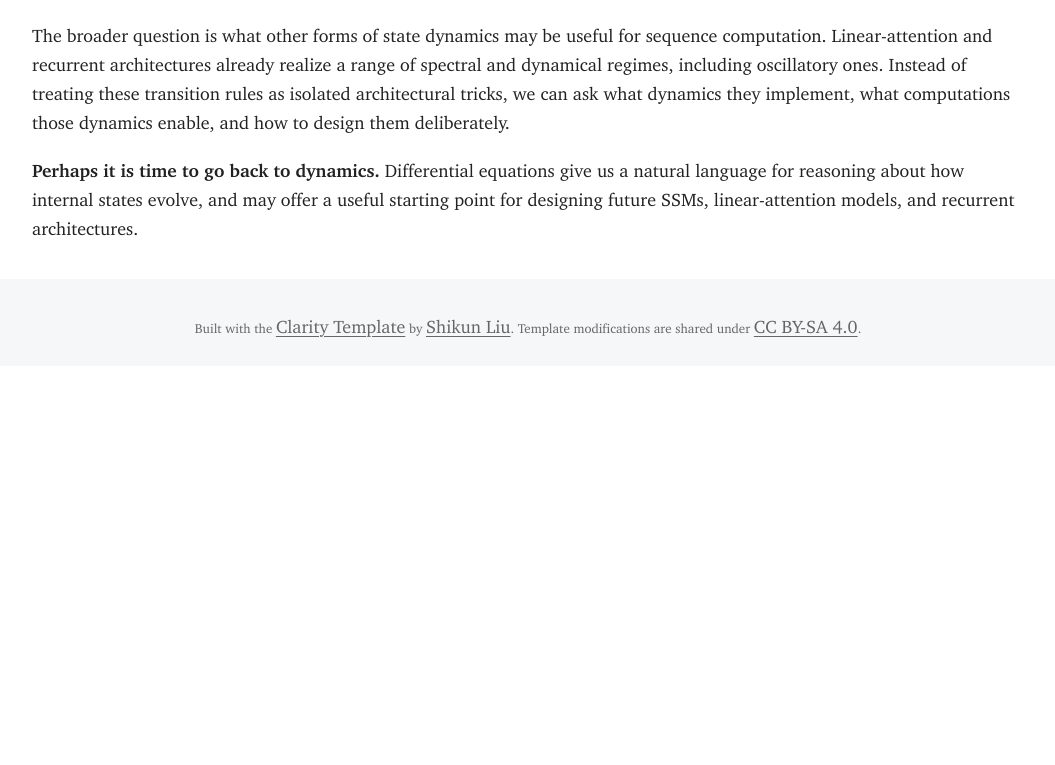
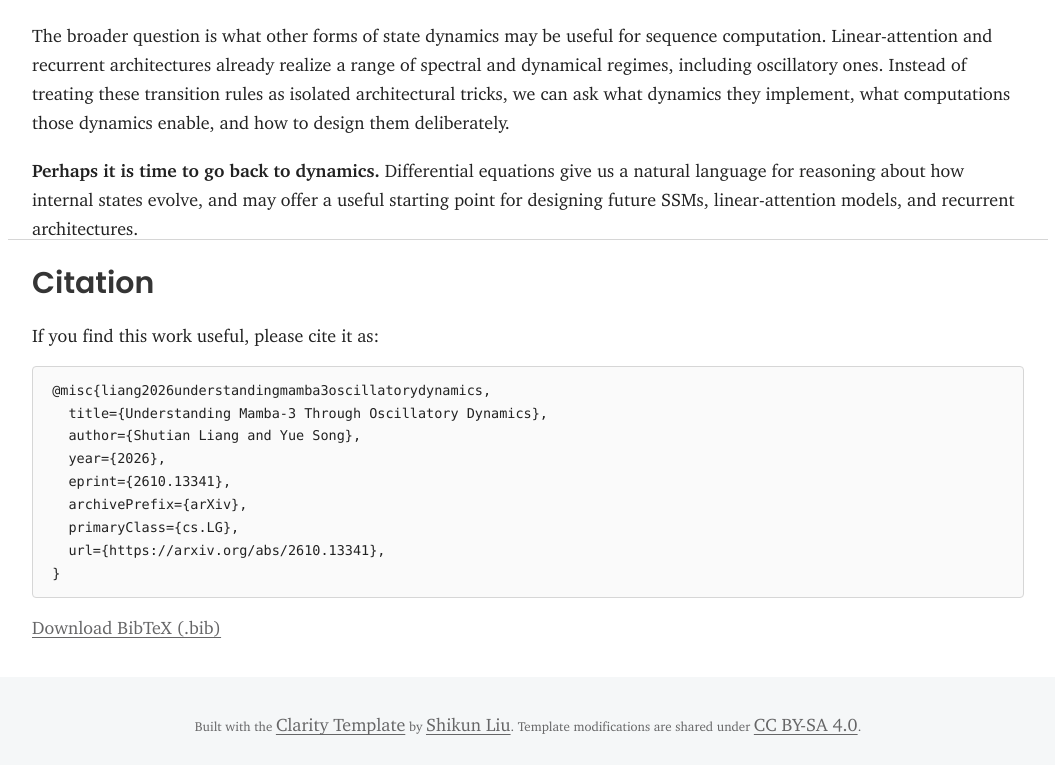
Before and after one commit to Shutian-Liang/oscillationmamba, a plain HTML site: page index.html in a window 1280 px wide. Shown: the part 8070-8835 px from the top of the page, without its empty margins (112-1167 px from the left). Before the commit the page ends 8436 px from the top, so only its background shows below. Drawn offline with Linux system fonts and the light colour scheme.

Commit message:
Link paper to arXiv and update citation

```diff
--- a/assets/stylesheets/mamba.css
+++ b/assets/stylesheets/mamba.css
@@ -256,3 +256,21 @@ h2 { margin-bottom: 16px; }
 #blog-main .table-wrapper table td { text-align: center; }
 #blog-main .table-wrapper table thead tr:first-child > th:first-child,
 #blog-main .table-wrapper table tbody th { text-align: left; }
+
+/* Paper citation block. */
+.citation pre { margin: 0 0 12px; }
+.citation pre code {
+  display: block;
+  margin: 0;
+  padding: 18px 20px;
+  border: 1px solid var(--line);
+  border-radius: 4px;
+  background: var(--paper);
+  color: var(--ink);
+  font: 13px/1.7 ui-monospace, SFMono-Regular, Consolas, monospace;
+  white-space: pre-wrap;
+  overflow-wrap: anywhere;
+}
+@media (max-width: 600px) {
+  .citation pre code { padding: 14px; font-size: 12px; }
+}
--- a/index.html
+++ b/index.html
@@ -24,7 +24,7 @@
     <p class="affiliation">College of AI, Tsinghua University</p>
     <p class="corresponding">* Denotes corresponding author.</p>
     <div class="info">
-      <a class="button primary" href="assets/papers/understanding-mamba3.pdf">Paper <i class="fa-solid fa-file-pdf" aria-hidden="true"></i></a>
+      <a class="button primary" href="https://arxiv.org/abs/2610.13341" target="_blank" rel="noopener noreferrer">Paper <i class="fa-solid fa-file-pdf" aria-hidden="true"></i></a>
       <a class="button" href="https://github.com/Shutian-Liang/understandingmamba3">Code <i class="fa-brands fa-github" aria-hidden="true"></i></a>
     </div>
   </div>
@@ -306,6 +306,21 @@
     linear-attention models, and recurrent architectures.
   </p>
 </section>
+
+<section class="container blog main resources citation" id="citation">
+  <h2>Citation</h2>
+  <p class="text">If you find this work useful, please cite it as:</p>
+  <pre><code>@misc{liang2026understandingmamba3oscillatorydynamics,
+  title={Understanding Mamba-3 Through Oscillatory Dynamics},
+  author={Shutian Liang and Yue Song},
+  year={2026},
+  eprint={2610.13341},
+  archivePrefix={arXiv},
+  primaryClass={cs.LG},
+  url={https://arxiv.org/abs/2610.13341},
+}</code></pre>
+  <p class="source-note"><a href="citation.bib" download>Download BibTeX (.bib)</a></p>
+</section>
 </main>
 <footer class="container blog"><p>Built with the <a href="https://shikun.io/projects/clarity">Clarity Template</a> by <a href="https://shikun.io/">Shikun Liu</a>. Template modifications are shared under <a href="https://creativecommons.org/licenses/by-sa/4.0/">CC BY-SA 4.0</a>.</p></footer>
 </body>
```
Also changed, not shown: 2 other files.
